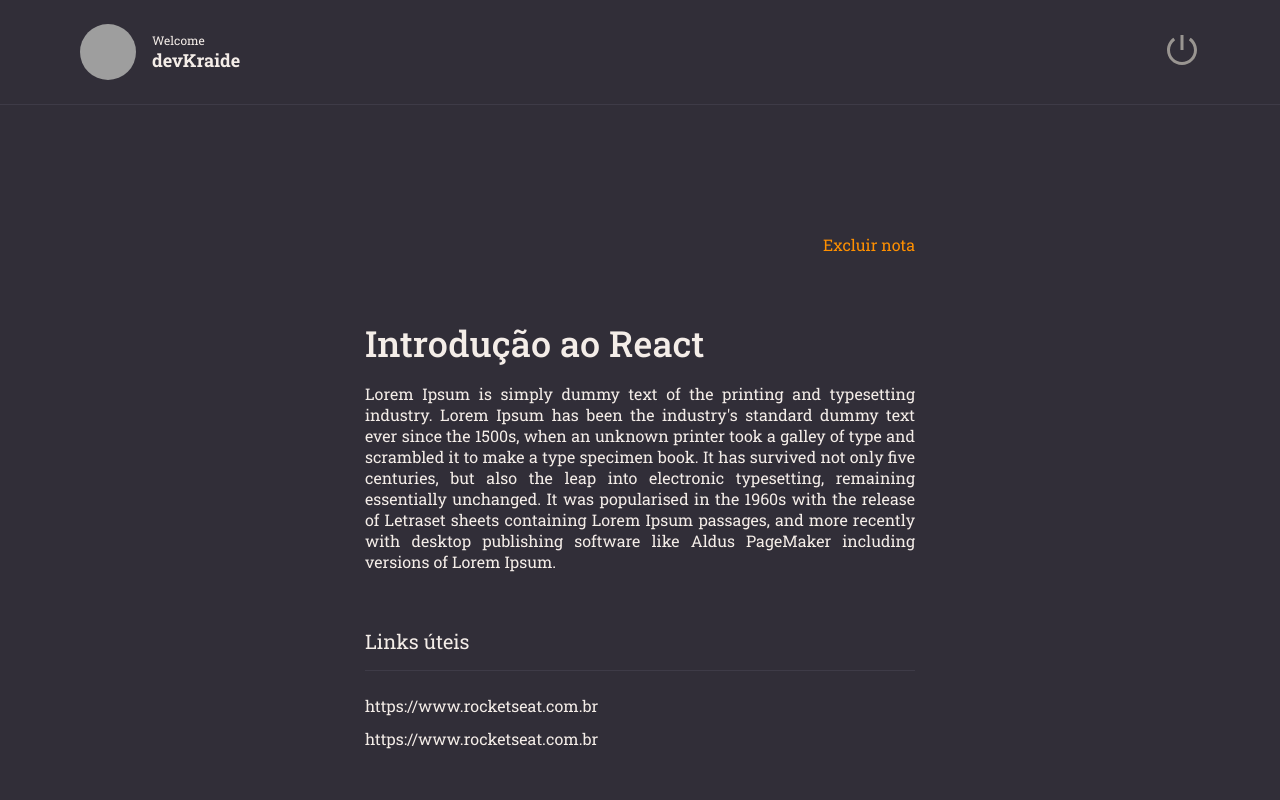
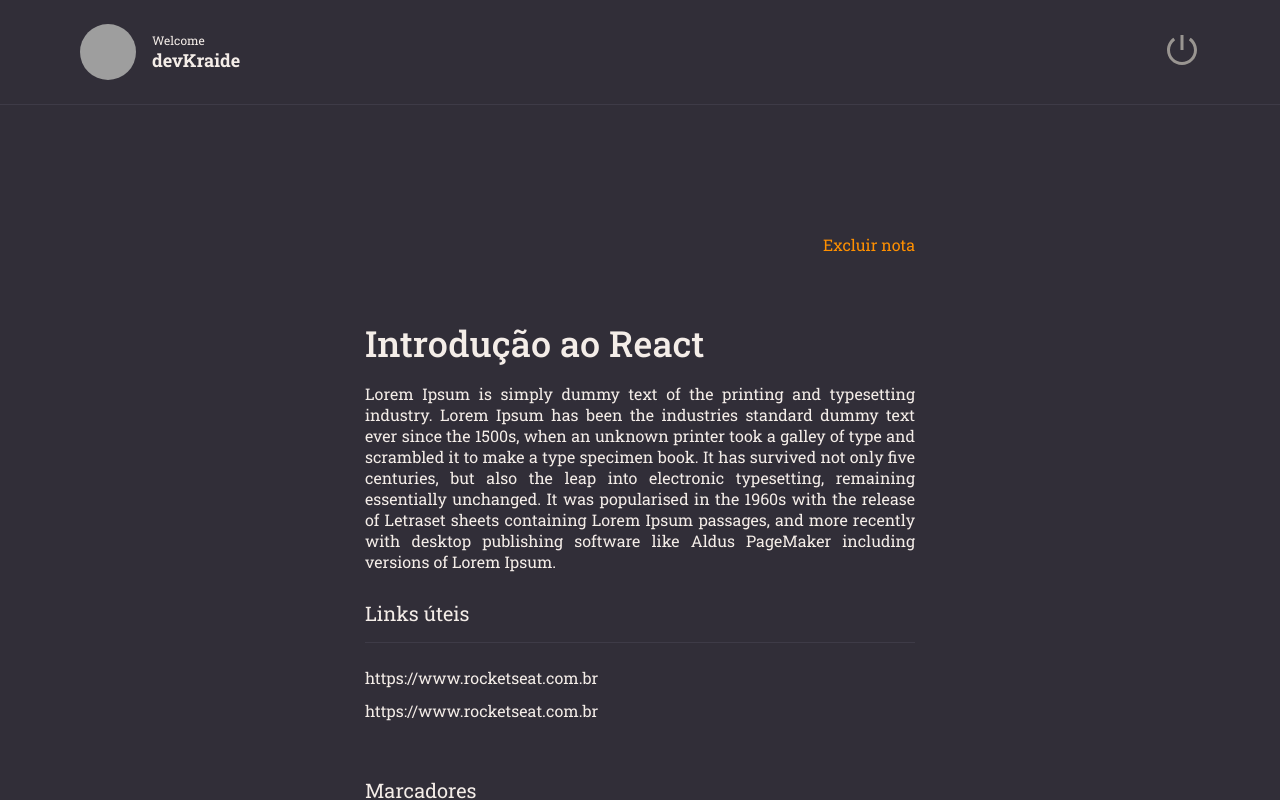
Before and after one commit to devKraide/rocketnotes, a React (Vite) app: page / in a window 1280 px wide. Built offline with nearby package versions, Linux system fonts and the light colour scheme; grey boxes are pictures that could not be loaded.

Commit message:
updating section margin

```diff
--- a/src/components/Section/styles.js
+++ b/src/components/Section/styles.js
@@ -2,7 +2,7 @@
 
 export const SectionContainer = styled.section`
 
-  margin: 56px 0 28px;
+  margin: 28px 0;
 
   > h2 {
     border-bottom-width: 1px;
--- a/src/pages/Details/index.jsx
+++ b/src/pages/Details/index.jsx
@@ -23,7 +23,7 @@
 
           <h1> Introdução ao React</h1>
 
-          <p>Lorem Ipsum is simply dummy text of the printing and typesetting industry. Lorem Ipsum has been the industry's standard dummy text ever since the 1500s, when an unknown printer took a galley of type and scrambled it to make a type specimen book. It has survived not only five centuries, but also the leap into electronic typesetting, remaining essentially unchanged. It was popularised in the 1960s with the release of Letraset sheets containing Lorem Ipsum passages, and more recently with desktop publishing software like Aldus PageMaker including versions of Lorem Ipsum.
+          <p>Lorem Ipsum is simply dummy text of the printing and typesetting industry. Lorem Ipsum has been the industries standard dummy text ever since the 1500s, when an unknown printer took a galley of type and scrambled it to make a type specimen book. It has survived not only five centuries, but also the leap into electronic typesetting, remaining essentially unchanged. It was popularised in the 1960s with the release of Letraset sheets containing Lorem Ipsum passages, and more recently with desktop publishing software like Aldus PageMaker including versions of Lorem Ipsum.
           </p>
 
           <Section title="Links úteis">
```
